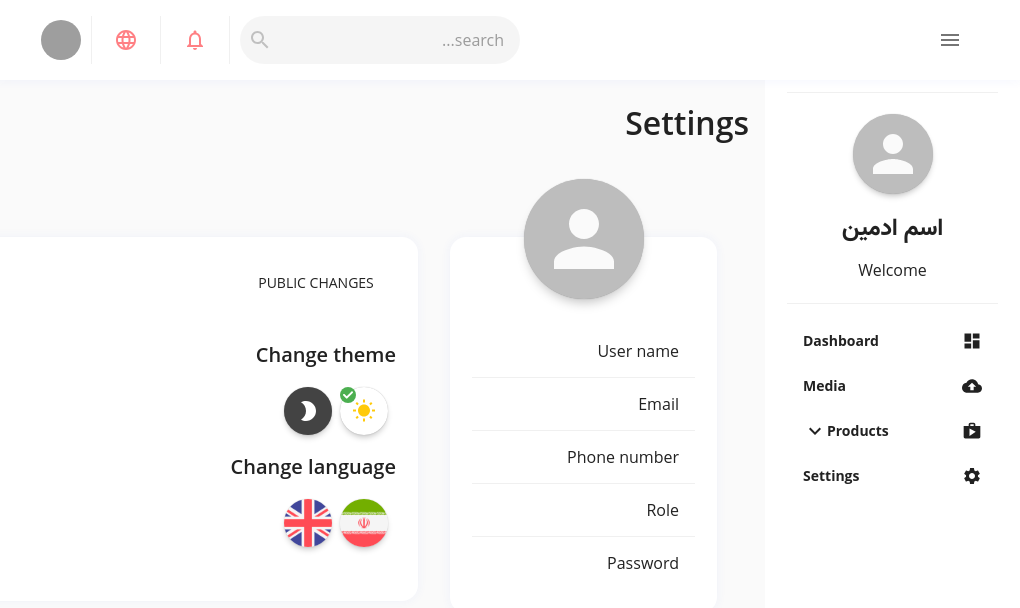
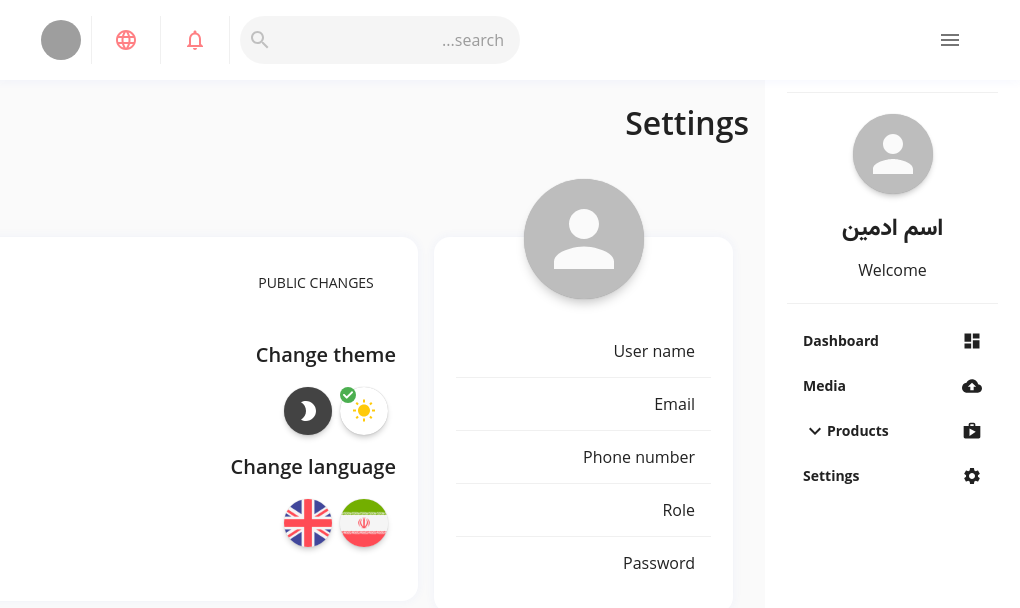
Before and after one commit to hassanEB1379/online-shop-panel-admin, a React (Create React App) app: page /panel/settings in a window 1280 px wide. Shown: the top 608 px of the page, without its empty margins (260-1280 px from the left). Built offline with nearby package versions, Linux system fonts and the light colour scheme; grey boxes are pictures that could not be loaded; the HTML template or start-up script is replaced by a standard one; what jss-rtl would draw is missing.

Commit message:
add container class to info card

```diff
--- a/src/pages/settings/components/infoCard/InfoCard.js
+++ b/src/pages/settings/components/infoCard/InfoCard.js
@@ -18,7 +18,7 @@ const InfoCard = () => {
   const { t } = useTranslation();
 
   return (
-    <Box padding="0 2rem">
+    <Box className={classes.container}>
       <Paper>
         <Avatar className={classes.avatar} />
         <Box marginTop="1.5rem">
```
